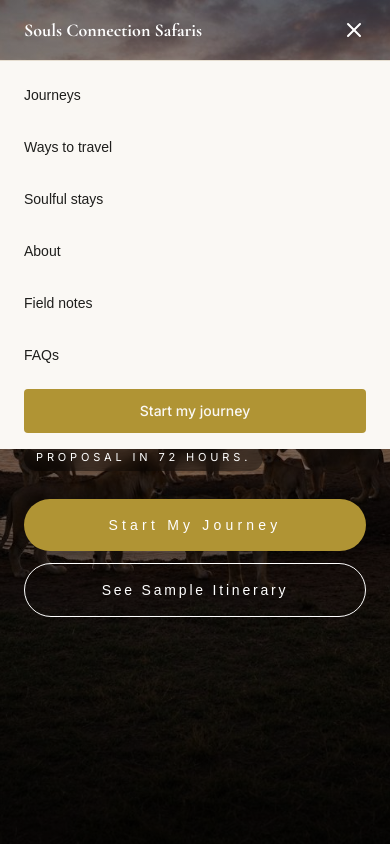
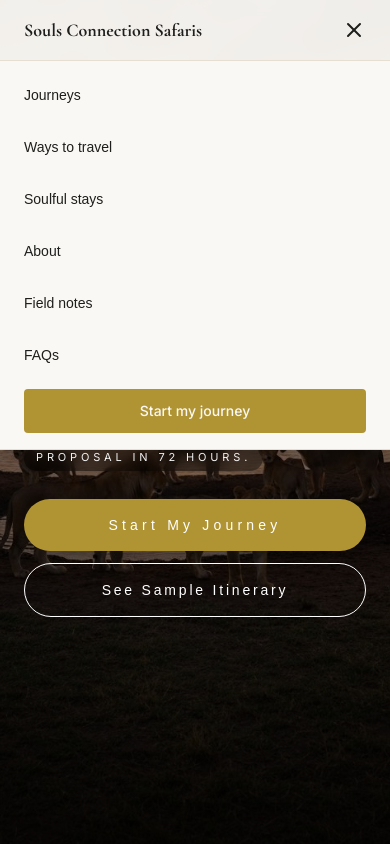
Before and after one commit to Denzel-K/souls-connection-safaris, a Next.js app: page / in a window 390 px wide. Both pictures are taken after a click on the button 354 px from the left and 30 px from the top of the page. Shown: the top 844 px of the page. Built offline with nearby package versions, Linux system fonts and the light colour scheme; a web font is replaced by a local one.

Commit message:
Header + Dropdown behaviour enhanced

```diff
--- a/components/header.tsx
+++ b/components/header.tsx
@@ -66,12 +66,13 @@ export function Header({
     pathname?.startsWith("/journeys") ||
     pathname?.startsWith("/destinations")
 
-  const useTransparentHeader = isHeroRoute && !isScrolled
+  // While mobile menu is open, force solid header (white bg, dark text)
+  const headerTransparent = isHeroRoute && !isScrolled && !mobileMenuOpen
   const transparentTextClass =
     transparentTextColor === "black" ? "text-foreground hover:text-gold" : "text-white hover:text-gold"
   const transparentIconClass = transparentTextColor === "black" ? "text-foreground" : "text-white"
-  const navTextClass = useTransparentHeader ? transparentTextClass : "text-foreground hover:text-gold"
-  const navIconClass = useTransparentHeader ? transparentIconClass : "text-foreground"
+  const navTextClass = headerTransparent ? transparentTextClass : "text-foreground hover:text-gold"
+  const navIconClass = headerTransparent ? transparentIconClass : "text-foreground"
 
   useEffect(() => {
     const handleScroll = () => {
@@ -113,7 +114,7 @@ export function Header({
       <header
         ref={headerRef}
         className={`fixed inset-x-0 top-0 z-50 border-b transition-all duration-300 ${
-          useTransparentHeader
+          headerTransparent
             ? "bg-transparent border-transparent"
             : "bg-background/95 border-border shadow-lg backdrop-blur"
         }`}
@@ -200,7 +201,7 @@ export function Header({
 
         {/* Mobile Navigation */}
         {mobileMenuOpen && (
-          <div className="md:hidden bg-card border-t border-border">
+          <div className={`md:hidden transition-colors bg-card border-t border-border backdrop-blur`}>
             <nav className="px-6 py-4 space-y-4">
               {navigationItems.map((item) => (
                 <div key={item.label}>
@@ -209,13 +210,11 @@ export function Header({
                       <button
                         type="button"
                         onClick={() => toggleDropdown(item.label)}
-                        className="flex items-center justify-between w-full py-2 text-foreground hover:text-gold transition-colors"
+                        className={`flex items-center justify-between w-full py-2 text-foreground hover:text-gold transition-colors`}
                       >
                         <span className="font-sans text-sm">{item.label}</span>
                         <ChevronDown
-                          className={`w-4 h-4 transition-transform ${
-                            openDropdown === item.label ? "rotate-180" : ""
-                          }`}
+                          className={`w-4 h-4 transition-transform ${openDropdown === item.label ? "rotate-180" : ""} text-foreground`}
                         />
                       </button>
 
@@ -224,7 +223,7 @@ export function Header({
                           {item.submenu.map((subitem, idx) => (
                             <div key={`${subitem.label}-${idx}`}>
                               {subitem.label === "divider" ? (
-                                <div className="h-px bg-border my-2" />
+                                <div className={`h-px my-2 bg-border`} />
                               ) : subitem.isButton ? (
                                 <Link
                                   href={subitem.href}
@@ -236,7 +235,7 @@ export function Header({
                               ) : (
                                 <Link
                                   href={subitem.href}
-                                  className="block py-2 text-sm text-muted-foreground hover:text-gold transition-colors"
+                                  className={`block py-2 text-sm text-muted-foreground hover:text-gold transition-colors`}
                                   onClick={() => setMobileMenuOpen(false)}
                                 >
                                   {subitem.label}
@@ -251,7 +250,7 @@ export function Header({
                     item.href && (
                       <Link
                         href={item.href}
-                        className="block py-2 text-sm text-foreground hover:text-gold transition-colors"
+                        className={`block py-2 text-sm text-foreground hover:text-gold transition-colors`}
                         onClick={() => setMobileMenuOpen(false)}
                       >
                         {item.label}
```
